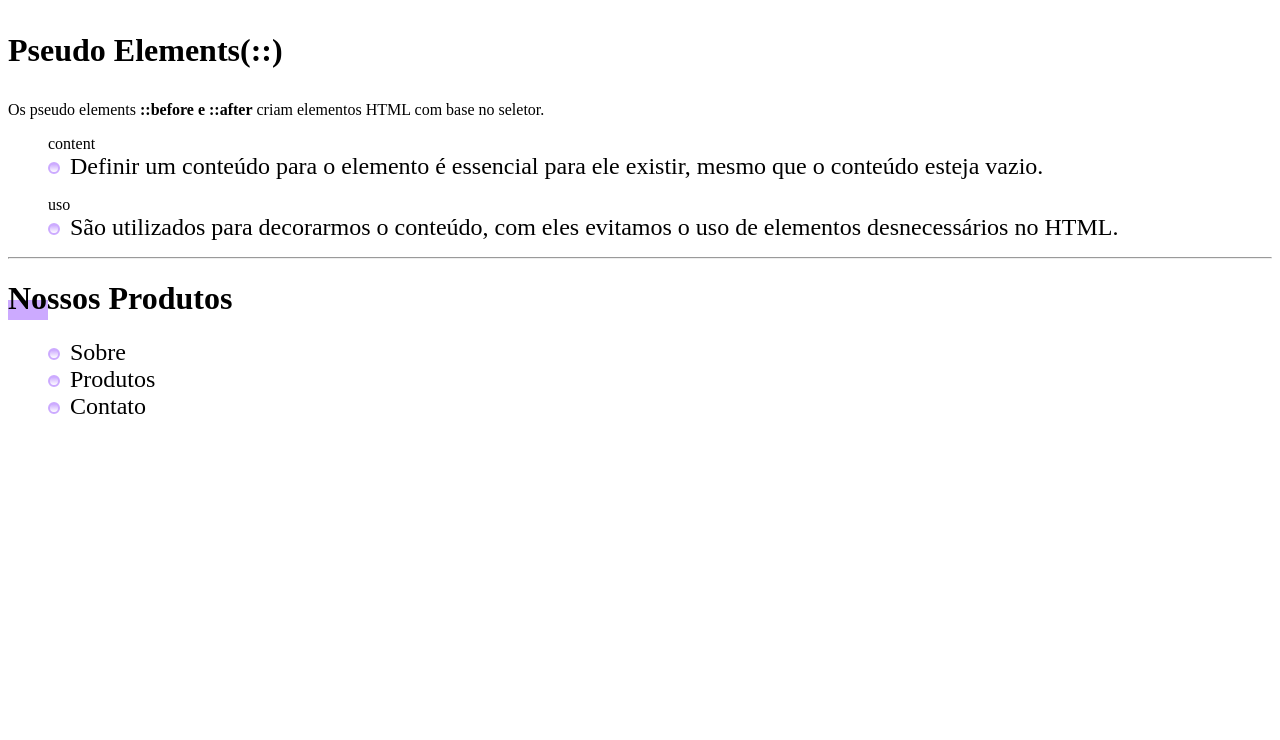
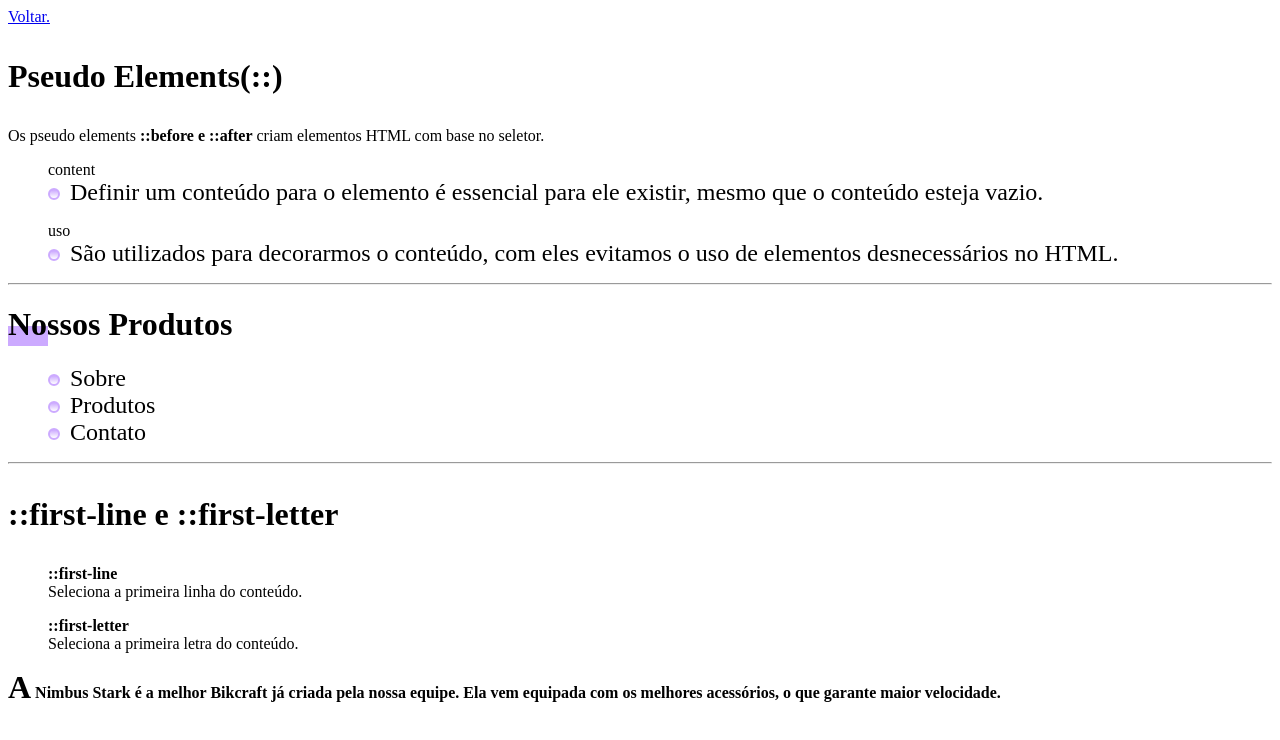
Before and after one commit to Rai-Henrique/Rai-Henrique.github.io, a plain HTML site: page CSS_Propriedades_04/0505_Pseudo_Elements/index.html in a window 1280 px wide. Drawn offline with Linux system fonts and the light colour scheme.

Commit message:
add 0505_Pseudo_Elements

```diff
--- a/CSS_Propriedades_04/0505_Pseudo_Elements/index.html
+++ b/CSS_Propriedades_04/0505_Pseudo_Elements/index.html
@@ -10,6 +10,8 @@
 </head>
 
 <body>
+
+  <a href="/index.html">Voltar.</a>
 
   <p class="h1">Pseudo Elements(::)</p class="h1">
   <p>Os pseudo elements <strong>::before e ::after</strong> criam elementos HTML com base no seletor.</p>
@@ -31,6 +33,24 @@
     <li>Produtos</li>
     <li>Contato</li>
   </ul>
+
+  <hr>
+
+
+  <p class="h1">::first-line e ::first-letter</p>
+
+  <ul><strong>::first-line</strong><br>
+    Seleciona a primeira linha do conteúdo.
+  </ul>
+
+  <ul><strong>::first-letter</strong><br>
+    Seleciona a primeira letra do conteúdo.
+  </ul>
+
+  <p class="p">
+    A Nimbus Stark é a melhor Bikcraft já criada pela nossa equipe. Ela vem
+    equipada com os melhores acessórios, o que garante maior velocidade.
+  </p>
 </body>
 
 </html>
--- a/CSS_Propriedades_04/0505_Pseudo_Elements/style.css
+++ b/CSS_Propriedades_04/0505_Pseudo_Elements/style.css
@@ -64,3 +64,11 @@ li::before {
   border-radius: 50%;
   /* pois se eu mudar o width e heigth, será sempre equilibrado o border-radius */
 }
+
+.p::first-line{
+  font-weight: bold;
+}
+
+.p::first-letter{
+  font-size: 2rem;
+}
```
Also changed, not shown: index.html (+1 -0 lines).
